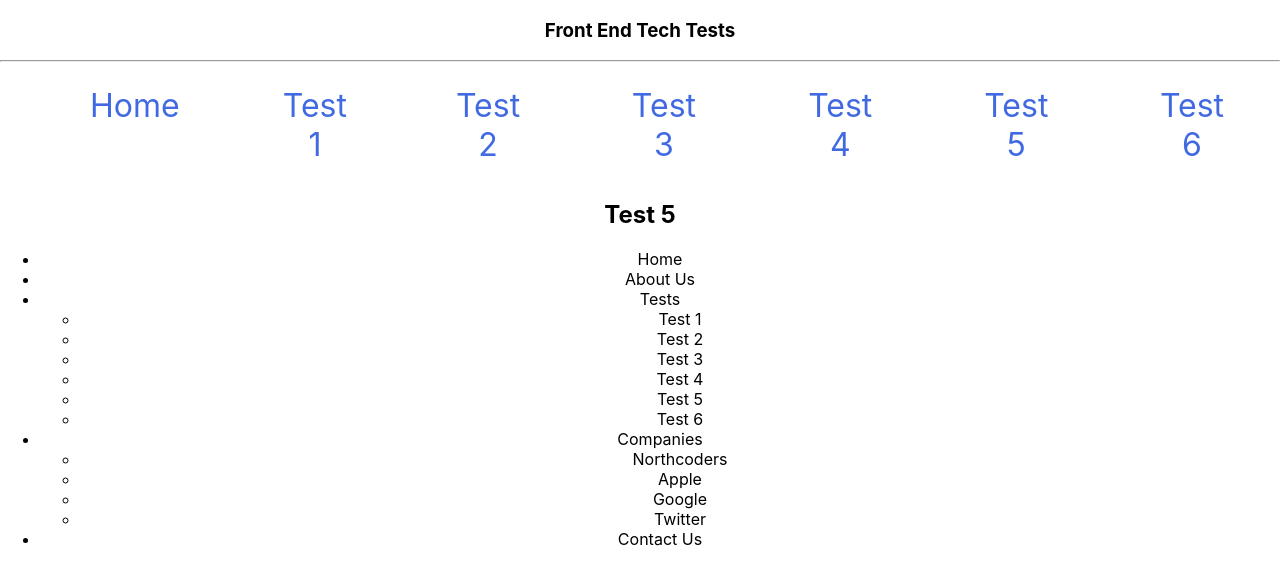
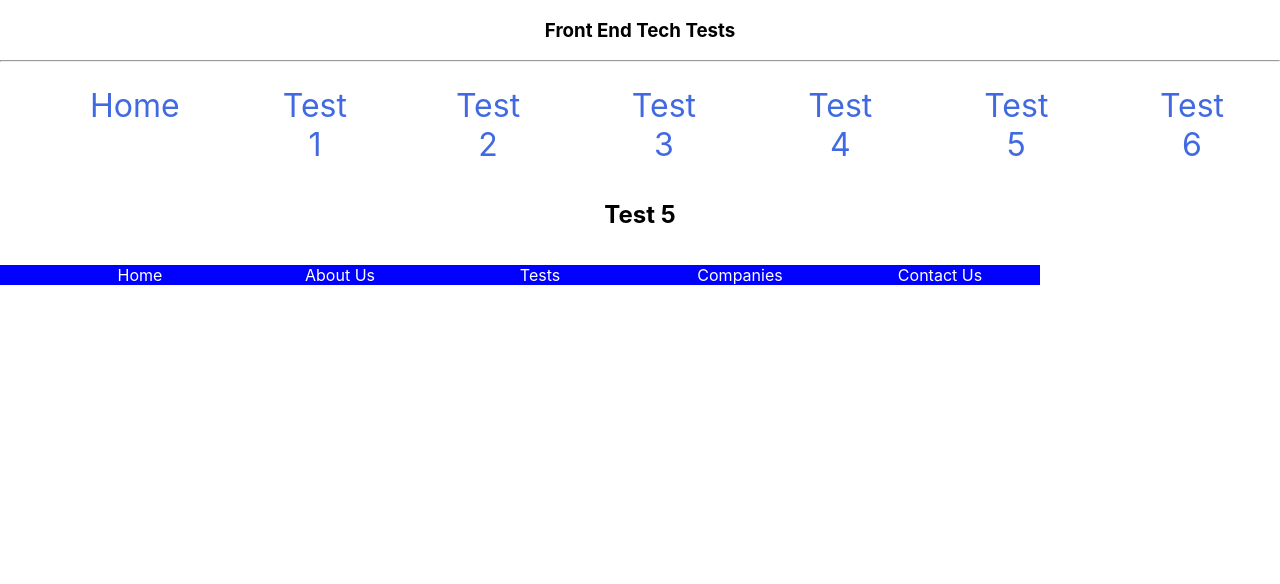
Before and after one commit to Edd-NC/front-end-tech-tests, a React (Create React App) app: page /test/5 in a window 1280 px wide. Shown: the top 584 px of the page. Built offline with nearby package versions, Linux system fonts and the light colour scheme.

Commit message:
Creating css for drop down menu

```diff
--- a/src/components/test5/Test5.css
+++ b/src/components/test5/Test5.css
@@ -0,0 +1,37 @@
+.menu {
+    position: relative;
+    width: 800px;
+}
+
+.menu ul {
+    background-color: blue;
+    position: absolute;
+    display: flex;
+    cursor: pointer;
+    color: white;
+    left: 0px;
+}
+
+.menu ul li {
+    position:relative;
+    display: block;
+    margin-left: 0px;
+    width: 200px;
+    height: 20px;
+}
+
+.menu ul li ul {
+    display: none;
+    padding: 10px 0px;
+}
+
+.menu li ul li {
+    padding: 5px 10px;
+    position: relative;
+    float: left;
+}
+
+.menu ul li:hover ul {
+    display: block;
+    cursor: pointer;
+}
```
